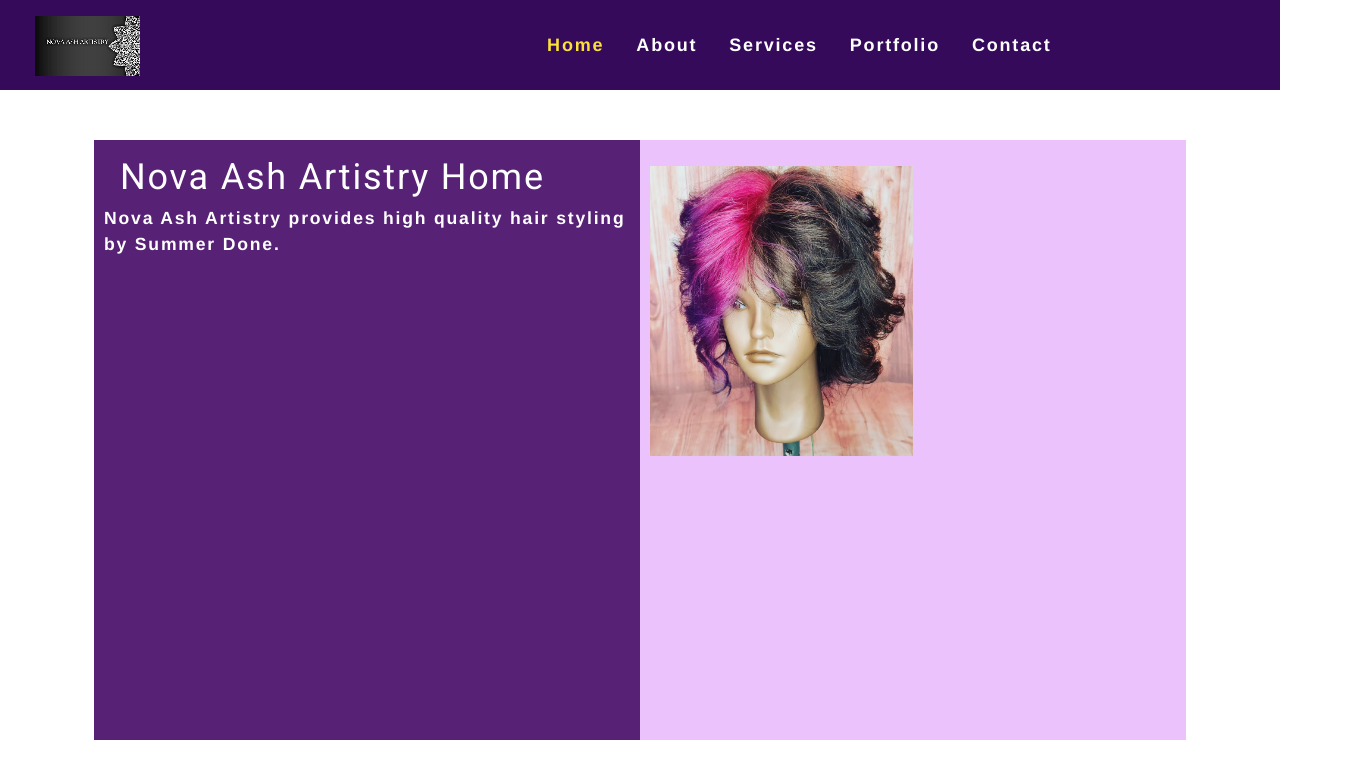
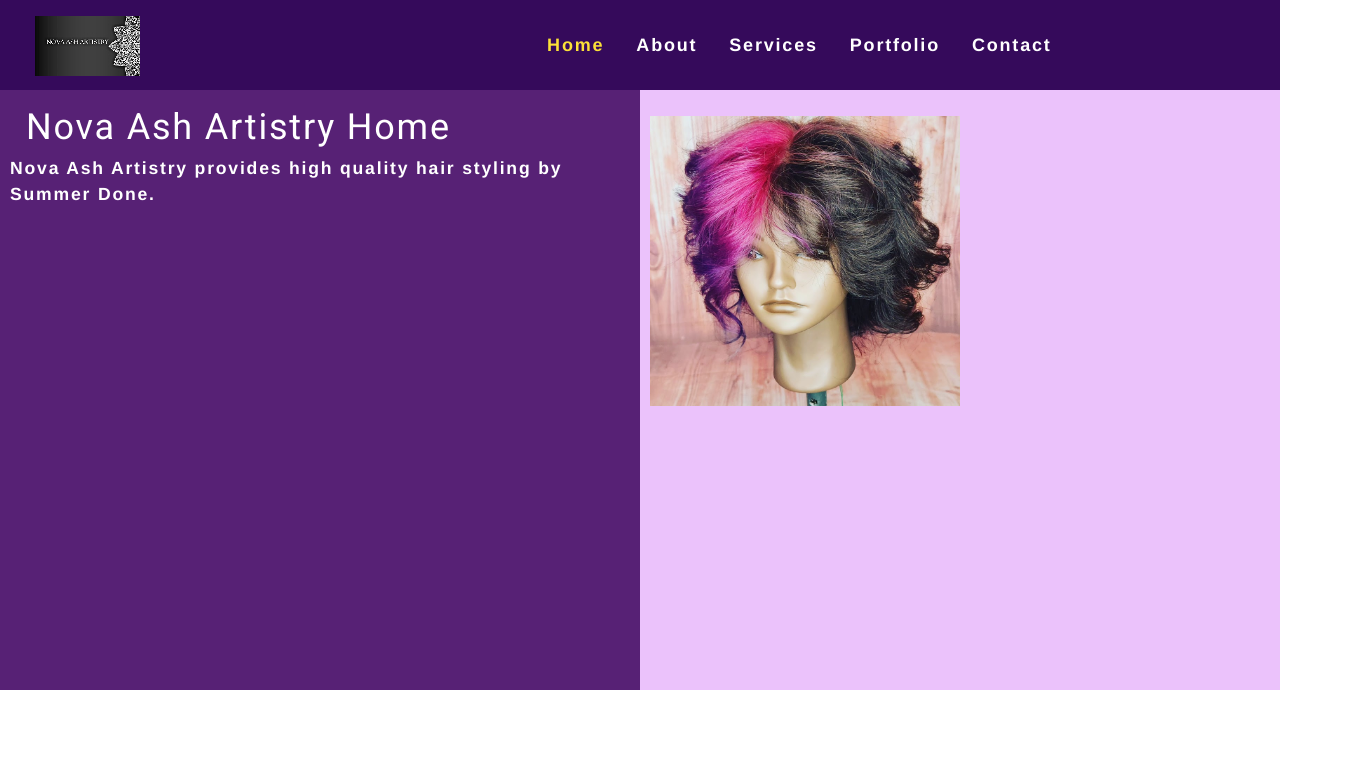
Before and after one commit to bdoneq7/novaashartistry, a React (Create React App) app: page / in a window 1280 px wide. Shown: the top 778 px of the page, 1346 px wide, since content can reach past the window. Built offline with nearby package versions, Linux system fonts and the light colour scheme.

Commit message:
updated main css

```diff
--- a/src/index.css
+++ b/src/index.css
@@ -102,9 +102,9 @@ header a {
 
 
 main {
-	margin: 0 auto;
-	max-width: 90%;
-  padding: 50px 30px;
+	margin: 0px;
+	max-width: 100%;
+  padding: 0px;
 }
 :root {
   --primary: #8c54ff;
```
